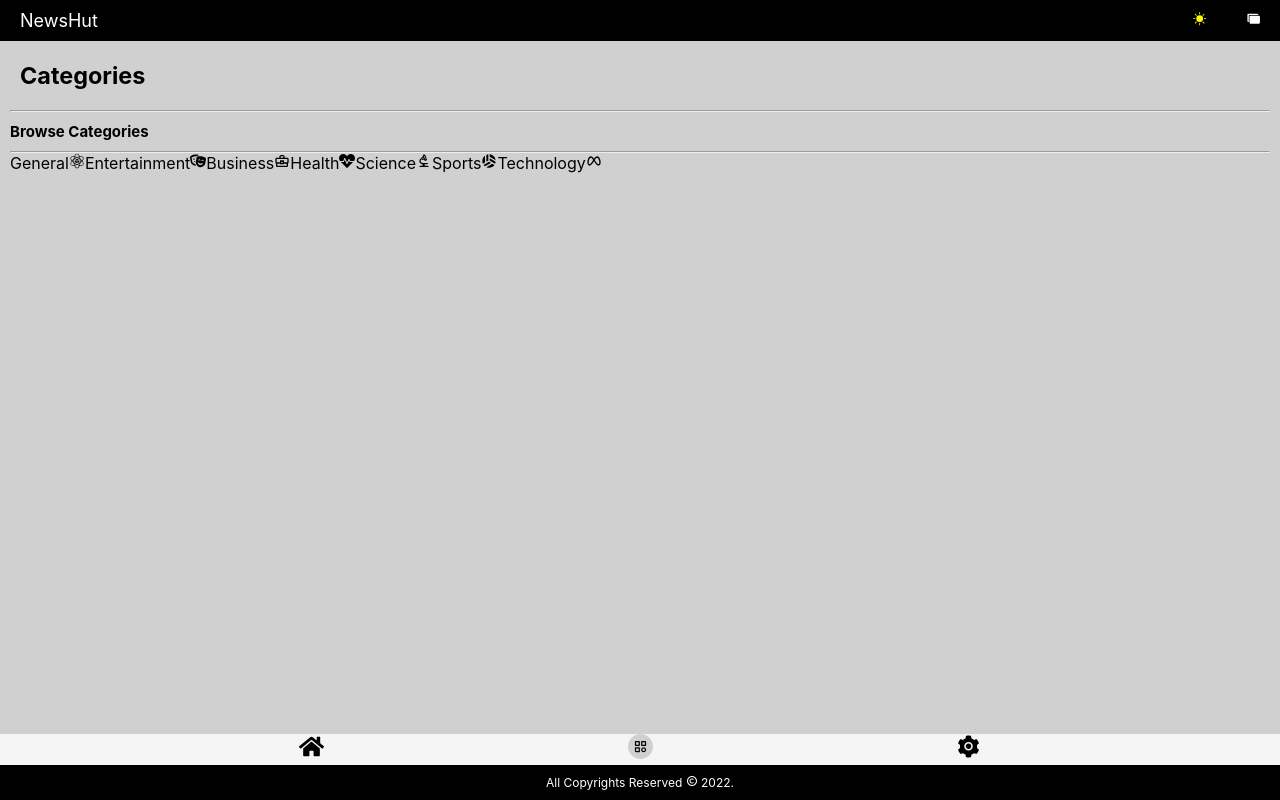
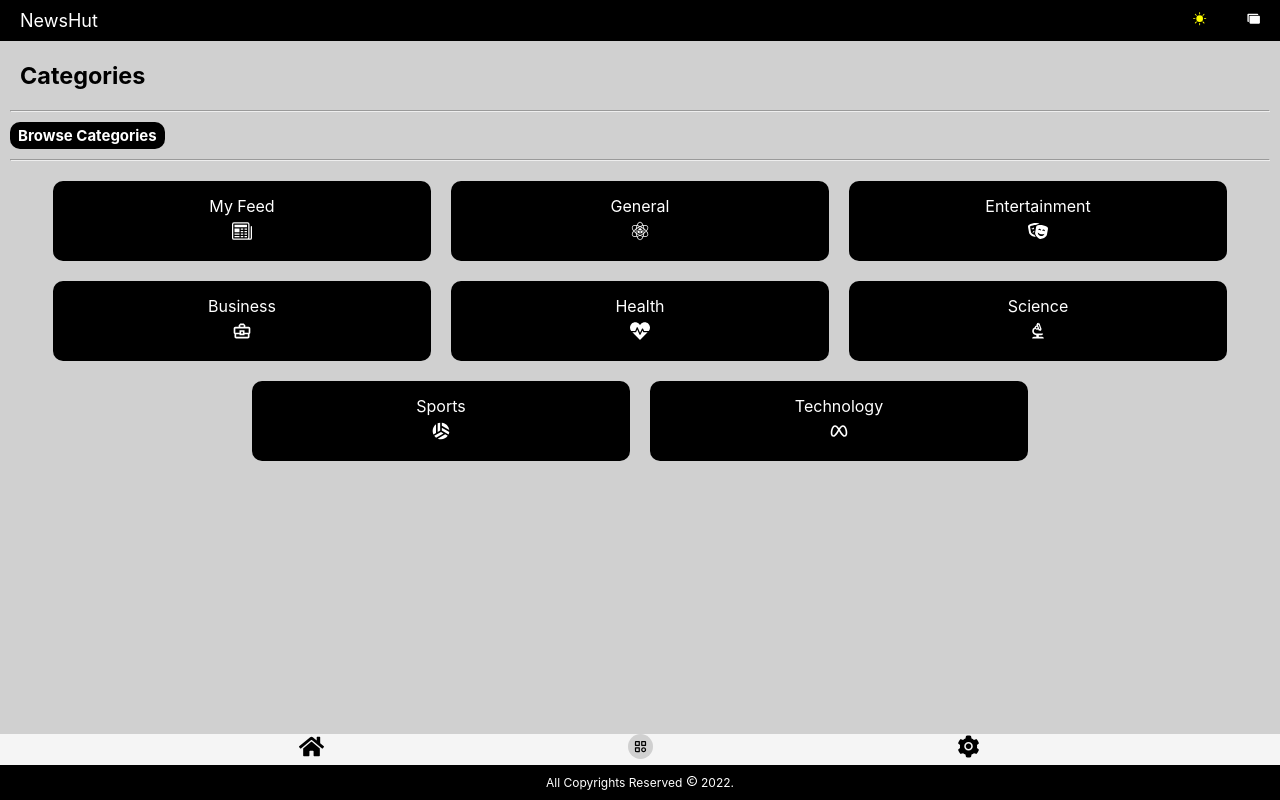
Before and after one commit to anandpothraj/newshut, a React (Create React App) app: page /categories in a window 1280 px wide. Built offline with nearby package versions, Linux system fonts and the light colour scheme.

Commit message:
Completed with Ui of browse category

```diff
--- a/src/App.css
+++ b/src/App.css
@@ -234,10 +234,46 @@ body{
 .browseHeading{
     font-size: 15px;
     margin: 10px 0px;
+    display: inline-block;
+    padding: 4px 8px;
+    border-radius: 10px;
 }
 
 .categoriesSection{
-    display:flex;
+    height: fit-content;
+    margin-top: 10px;
+}
+
+.categoriesDiv{
+    display: flex;
+    flex-wrap: wrap;
+    margin: 10px auto;
+    align-items: center;
+    justify-content: center;
+}
+
+.singleCategory{
+    height: 10vh;
+    display: flex;
+    min-width: 30%;
+    text-align: center;
+    border-radius: 10px;
+    margin: 10px;
+    background-color: blue;
+}
+
+.categoryContent{
+    display: flex;
+    flex-direction: column;
+    margin: auto;
+}
+
+.categoryTitle{
+    margin-bottom: 5px;
+}
+
+.categoryLogo{
+    font-size: 20px;
 }
 
 .heading{
@@ -409,6 +445,12 @@ body{
     }
 }
 
+@media screen and (max-width: 400px) {
+    .categoryTitle {
+        font-size: 13px;
+    }
+}
+
 @media screen and (max-width: 300px) {
     .title{
         font-size: 13px;
@@ -427,4 +469,7 @@ body{
         margin-top: 5px;
         font-size: 10px;
     }
+    .categoryTitle {
+        font-size: 11px;
+    }
 }
--- a/src/Context.js
+++ b/src/Context.js
@@ -1,18 +1,31 @@
-import { createContext, useState } from "react";
+import { createContext, useState, useEffect } from "react";
 
 export const Theme = createContext();
 
 const Context = ({children}) => {
 
+    const [ css, setCss ] = useState("");
     const existingMode = localStorage.getItem('mode');
     const existingView = localStorage.getItem('view');
-    const [ customTheme, setCustomTheme ] = useState("#ffffff");
-    const [ currentCategory , setCurrentCategory ] = useState("General");
+    const existingCustomTheme = localStorage.getItem('customTheme');
+    const [ currentCategory , setCurrentCategory ] = useState("Feed");
     const [ mode , setMode ] = useState(existingMode?existingMode:"dark");
     const [ view , setView ] = useState(existingView?existingView:"grid");
+    const [ customTheme, setCustomTheme ] = useState(existingCustomTheme?existingCustomTheme:"#ffffff");
+
+    useEffect(() => {
+
+        if(mode === "dark"){
+          setCss("black")
+        }
+        else{
+          setCss("rgb(0,123,255)")
+        }
+
+      }, [mode,customTheme])
 
     return (
-        <Theme.Provider value={{customTheme, setCustomTheme,mode , setMode, view, setView, currentCategory, setCurrentCategory}}>{children}</Theme.Provider>
+        <Theme.Provider value={{customTheme, setCustomTheme,mode , setMode, view, setView, currentCategory, setCurrentCategory, css, setCss}}>{children}</Theme.Provider>
     )
 }
 
--- a/src/components/Categories/Categories.js
+++ b/src/components/Categories/Categories.js
@@ -1,16 +1,20 @@
-import React, { useState, useEffect, useContext } from 'react';
+import React, { useContext } from 'react';
 import { Theme } from '../../Context';
 import { FaTheaterMasks, FaHeartbeat } from 'react-icons/fa';
 import { MdOutlineBusinessCenter, MdOutlineBiotech, MdSportsVolleyball } from 'react-icons/md';
 import { TbBrandMeta } from 'react-icons/tb';
 import { GiMaterialsScience } from 'react-icons/gi';
+import { BsNewspaper } from 'react-icons/bs';
 
 const Categories = () => {
 
-  const [ css, setCss ] = useState("");
-  const { mode, customTheme } = useContext(Theme);
+  const { customTheme, css } = useContext(Theme);
 
-  const category = [
+  const category1 = [
+    {
+      name:"My Feed",
+      logo:<BsNewspaper/>
+    },
     {
       name:"General",
       logo:<GiMaterialsScience/>
@@ -41,35 +45,26 @@ const Categories = () => {
     }
   ]
 
-  useEffect(() => {
-
-    if(mode === "dark"){
-      setCss("black")
-    }
-    else{
-      setCss("rgb(0,123,255)")
-    }
-
-  }, [mode,customTheme])
-
   return (
     <div className='browseCategories'>
       <div className="heading">
         <h3>Categories</h3>
       </div>
       <hr />
-      <h6 className='browseHeading'>Browse Categories</h6>
+      <h6 className='browseHeading' style={(customTheme !== "#ffffff")?{backgroundColor:customTheme,color:'white'}:{backgroundColor:css,color:"white"}}>Browse Categories</h6>
       <hr />
       <div className="categoriesSection">
         <div className="categoriesDiv">
-          <div className="singleCategory">
-            {category.map((cat, index) => (
-              <>
-                <span key={index}>{cat.name}</span>
-                <span>{cat.logo}</span>
-              </>
-            ))}
-          </div>
+          {
+            category1.map((cat,index) => (
+              <div className="singleCategory" style={(customTheme !== "#ffffff")?{backgroundColor:customTheme,color:'white'}:{backgroundColor:css,color:"white"}} key={index}>
+                <div className="categoryContent">
+                <span className='categoryTitle'>{cat.name}</span>
+                <span className='categoryLogo'>{cat.logo}</span>
+                </div>
+              </div>
+            ))
+          }
         </div>
       </div>
     </div>
--- a/src/components/Footer/Footer.js
+++ b/src/components/Footer/Footer.js
@@ -1,23 +1,11 @@
-import React, { useState, useEffect, useContext } from 'react';
+import React, { useContext } from 'react';
 import FooterNav from './FooterNav';
 import MainFooter from './MainFooter';
 import { Theme } from '../../Context';
 
 const Footer = () => {
 
-  const [ css, setCss ] = useState("");
-  const { mode, customTheme } = useContext(Theme);
-
-  useEffect(() => {
-
-    if(mode === "dark"){
-      setCss("black")
-    }
-    else{
-      setCss("rgb(0,123,255)")
-    }
-
-  }, [mode,customTheme])
+  const { css, customTheme } = useContext(Theme);
 
   return (
     <div className='footer' style={(customTheme !== "#ffffff")?{backgroundColor:customTheme}:{backgroundColor:css}}>
--- a/src/components/Footer/FooterNav.js
+++ b/src/components/Footer/FooterNav.js
@@ -1,4 +1,4 @@
-import React, { useState, useEffect, useContext } from 'react';
+import React, { useContext } from 'react';
 import { AiFillSetting } from "react-icons/ai";
 import { FaHome } from "react-icons/fa";
 import { BiCategory } from "react-icons/bi";
@@ -7,20 +7,9 @@ import { Link, useLocation } from 'react-router-dom';
 
 const FooterNav = () => {
 
-  const [ css, setCss ] = useState("");
-  const { mode, customTheme } = useContext(Theme);
+  const { css, customTheme } = useContext(Theme);
   const location = useLocation();
 
-  useEffect(() => {
-
-    if(mode === "dark"){
-      setCss("black")
-    }
-    else{
-      setCss("rgb(0,123,255)")
-    }
-
-  }, [mode,customTheme])
 
   return (
     <div className='footerNav'>
--- a/src/components/Header/Categories.js
+++ b/src/components/Header/Categories.js
@@ -1,32 +1,21 @@
-import React, { useState, useContext, useEffect } from 'react';
+import React, { useContext } from 'react';
 import { useLocation } from 'react-router-dom';
 import { Theme } from '../../Context';
 
 const Categories = () => {
 
   const location = useLocation();
-  const [ css, setCss ] = useState("");
-  const { mode, currentCategory, setCurrentCategory, customTheme } = useContext(Theme);
+  const { currentCategory, setCurrentCategory, customTheme, css } = useContext(Theme);
 
   const setCategory = (e) => {
     setCurrentCategory(e.currentTarget.id)
   }
 
-  useEffect(() => {
-
-    if(mode === "dark"){
-      setCss("black")
-    }
-    else{
-      setCss("rgb(0,123,255)")
-    }
-
-  }, [mode,customTheme])
-
   return (
     <>
         <div className='categories' style={(location.pathname === "/")?{}:{display:"none"}}>
             <div className="wrapper">
+              <button id="Feed" className={`categoriesBtn ${("Feed" === currentCategory)? "activeCat":""}`} onClick={setCategory} style={(customTheme !== "#ffffff")?{backgroundColor:customTheme}:{backgroundColor:css}}>Feed</button>
               <button id="General" className={`categoriesBtn ${("General" === currentCategory)? "activeCat":""}`} onClick={setCategory} style={(customTheme !== "#ffffff")?{backgroundColor:customTheme}:{backgroundColor:css}}>General</button>
               <button id="Entertainment" className={`categoriesBtn ${("Entertainment" === currentCategory)? "activeCat":""}`} onClick={setCategory} style={(customTheme !== "#ffffff")?{backgroundColor:customTheme}:{backgroundColor:css}}>Entertainment</button>
               <button id="Business" className={`categoriesBtn ${("Business" === currentCategory)? "activeCat":""}`} onClick={setCategory} style={(customTheme !== "#ffffff")?{backgroundColor:customTheme}:{backgroundColor:css}}>Business</button>
--- a/src/components/Header/CurrentCategory.js
+++ b/src/components/Header/CurrentCategory.js
@@ -1,23 +1,11 @@
-import React, {useState, useEffect, useContext } from 'react';
+import React, { useContext } from 'react';
 import { Theme } from '../../Context';
 import { useLocation } from 'react-router-dom';
 
 const CurrentCategory = () => {
 
   const location = useLocation();
-  const [ css, setCss ] = useState("");
-  const { mode, currentCategory, customTheme } = useContext(Theme);
-
-  useEffect(() => {
-
-    if(mode === "dark"){
-      setCss("black")
-    }
-    else{
-      setCss("rgb(0,123,255)")
-    }
-
-  }, [mode,customTheme])
+  const { css, currentCategory, customTheme } = useContext(Theme);
 
   return (
     <div className='currentCategory' style={(location.pathname === "/")?{}:{display:"none"}}>
--- a/src/components/Header/Navbar.js
+++ b/src/components/Header/Navbar.js
@@ -1,6 +1,6 @@
 import { Theme } from '../../Context';
 import { Link } from "react-router-dom";
-import React, { useState, useContext, useEffect } from 'react';
+import React, { useContext } from 'react';
 import { IoIosPhotos } from "react-icons/io";
 import { BsFillSunFill } from "react-icons/bs";
 import { BsFillMoonStarsFill } from "react-icons/bs";
@@ -8,19 +8,7 @@ import { MdOutlineHorizontalSplit } from "react-icons/md";
 
 const Navbar = () => {
 
-  const [ css, setCss ] = useState("");
-  const { mode, setMode, view, setView, customTheme } = useContext(Theme);
-
-  useEffect(() => {
-
-    if(mode === "dark"){
-      setCss("black")
-    }
-    else{
-      setCss("rgb(0,123,255)")
-    }
-
-  }, [mode,customTheme])
+  const { mode, setMode, view, setView, customTheme, css } = useContext(Theme);
 
   return (
     <div className='header' style={(customTheme !== "#ffffff")?{backgroundColor:customTheme}:{backgroundColor:css}}>
--- a/src/components/NewsContainer/CardContainer/CardNews.js
+++ b/src/components/NewsContainer/CardContainer/CardNews.js
@@ -1,21 +1,9 @@
-import React, { useState, useEffect, useContext } from 'react';
+import React, { useContext } from 'react';
 import { Theme } from '../../../Context';
 
 const CardNews = () => {
 
-  const [ css, setCss ] = useState("");
-  const { mode, customTheme } = useContext(Theme);
-
-  useEffect(() => {
-
-    if(mode === "dark"){
-      setCss("black")
-    }
-    else{
-      setCss("rgb(0,123,255)")
-    }
-
-  }, [mode,customTheme])
+  const { css, customTheme } = useContext(Theme);
 
   return (
     <>
--- a/src/components/NewsContainer/GridContainer/SingleGridNews.js
+++ b/src/components/NewsContainer/GridContainer/SingleGridNews.js
@@ -1,21 +1,9 @@
-import React, { useState, useEffect, useContext } from 'react';
+import React, { useContext } from 'react';
 import { Theme } from '../../../Context';
 
 const SingleGridNews = () => {
 
-  const [ css, setCss ] = useState("");
-  const { mode, customTheme } = useContext(Theme);
-
-  useEffect(() => {
-
-    if(mode === "dark"){
-      setCss("black")
-    }
-    else{
-      setCss("rgb(0,123,255)")
-    }
-
-  }, [mode,customTheme])
+  const { css, customTheme } = useContext(Theme);
 
   return (
     <div className='singleGridNews' style={(customTheme !== "#ffffff")?{border:`1px solid ${customTheme}`}:{border:`1px solid ${css}`}}>
--- a/src/components/Settings/Setting.js
+++ b/src/components/Settings/Setting.js
@@ -1,10 +1,9 @@
-import React, { useState, useEffect, useContext } from 'react';
+import React, { useContext } from 'react';
 import { Theme } from '../../Context';
 
 const Setting = () => {
 
-  const [ css, setCss ] = useState("");
-  const { mode,customTheme, setCustomTheme } = useContext(Theme);
+  const {customTheme, setCustomTheme, css } = useContext(Theme);
 
   const primaryColors = [
     "#f4717f",
@@ -15,17 +14,6 @@ const Setting = () => {
   ];
 
 
-  useEffect(() => {
-
-    if(mode === "dark"){
-      setCss("black")
-    }
-    else{
-      setCss("rgb(0,123,255)")
-    }
-
-  }, [mode,customTheme])
-
   return (
     <div className='settings'>
       <h6 className='settingHeading' style={(customTheme !== "#ffffff")?{backgroundColor:customTheme}:{backgroundColor:css}}>Settings</h6>
@@ -34,14 +22,14 @@ const Setting = () => {
         <p>PLEASE SELECT A THEME</p>
         <div className="primaryTheme" style={(customTheme !== "#ffffff")?{border:`1px solid ${customTheme}`}:{border:`1px solid ${css}`}}>
           {primaryColors.map((color, index) => (
-              <div style={{backgroundColor:color}} className="color" key={index} onClick={()=>{setCustomTheme(color)}}/>
+              <div style={{backgroundColor:color}} className="color" key={index} onClick={()=>{setCustomTheme(color);localStorage.setItem('customTheme',color)}}/>
           ))}
         </div>
       </div>
       <div className="customPicker">
         <p className='customPickerText'>SELECT CUSTOM THEME COLOR</p>
         <div className="customPickerInfo" style={(customTheme !== "#ffffff")?{border:`1px solid ${customTheme}`}:{border:`1px solid ${css}`}}>
-          <input className='customColorPicker' type="color" value={customTheme} onChange={(e)=>{setCustomTheme(e.target.value)}}/><span className='customSpan'>{customTheme}</span>
+          <input className='customColorPicker' type="color" value={customTheme} onChange={(e)=>{setCustomTheme(e.target.value);localStorage.setItem('customTheme',customTheme)}}/><span className='customSpan'>{customTheme}</span>
         </div>
       </div>
     </div>
```
